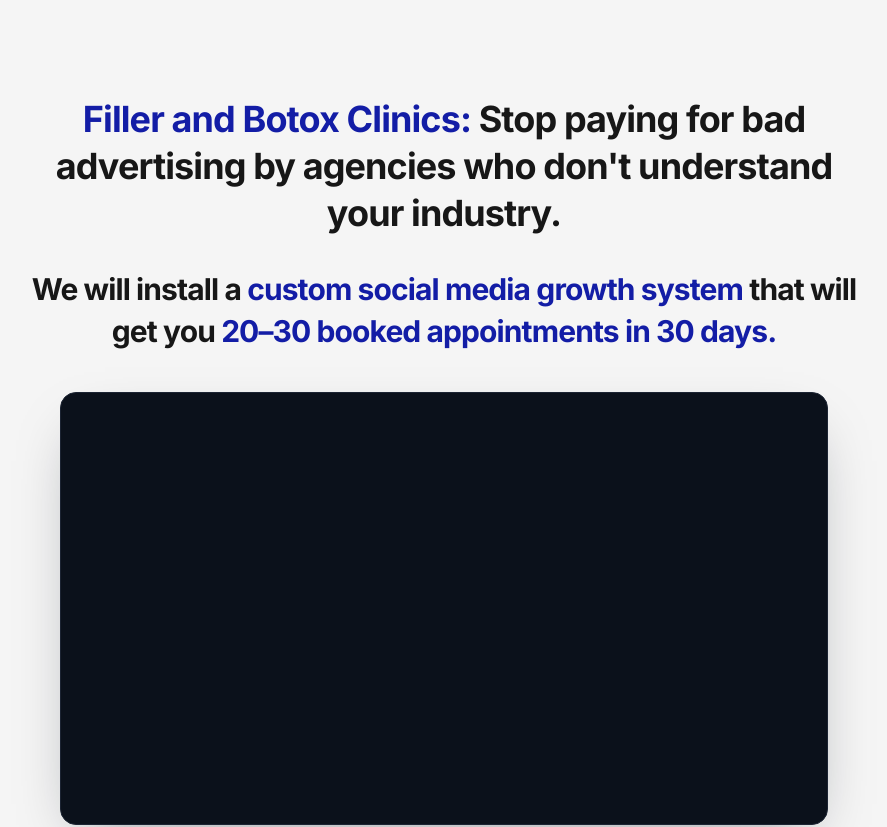
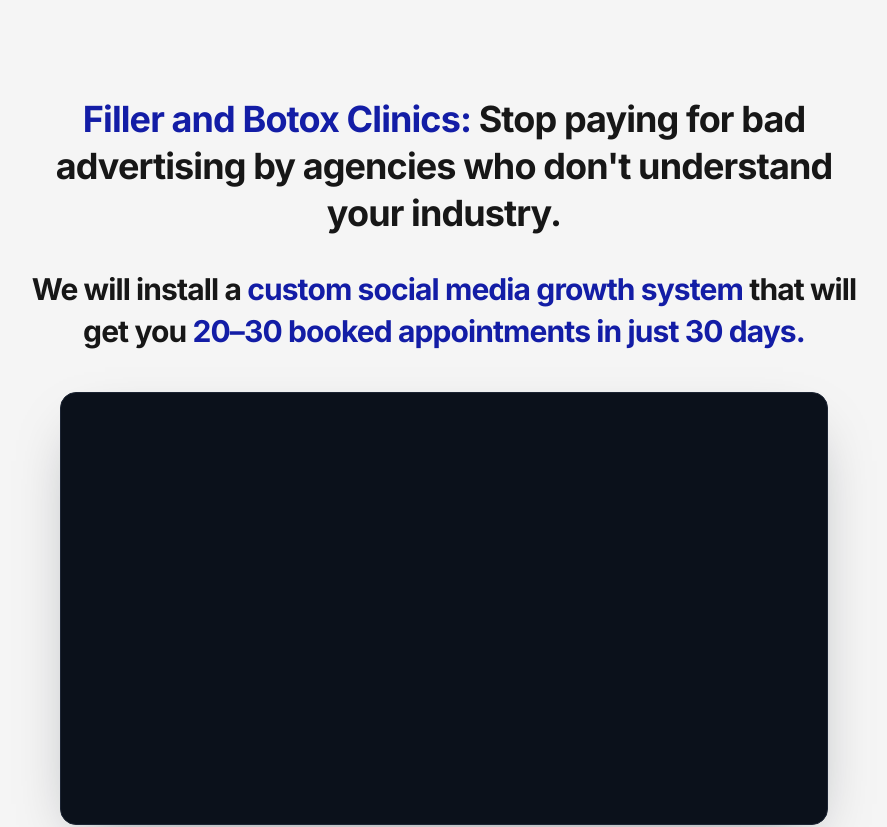
Before and after one commit to Jojo42011/Systemize-Landing, a Next.js app: page / in a window 1280 px wide. Shown: the top 827 px of the page, without its empty margins (196-1083 px from the left). Built offline with nearby package versions, Linux system fonts and the light colour scheme; no server answers.

Commit message:
Change headline promise to in just 30 days

```diff
--- a/app/page.tsx
+++ b/app/page.tsx
@@ -23,7 +23,7 @@ export default function Home() {
               We will install a{" "}
               <strong className="font-bold text-accent">custom social media growth system</strong>{" "}
               that will get you{" "}
-              <strong className="font-bold text-accent">20–30 booked appointments in 30 days.</strong>
+              <strong className="font-bold text-accent">20–30 booked appointments in just 30 days.</strong>
             </span>
           </h1>
 
```
